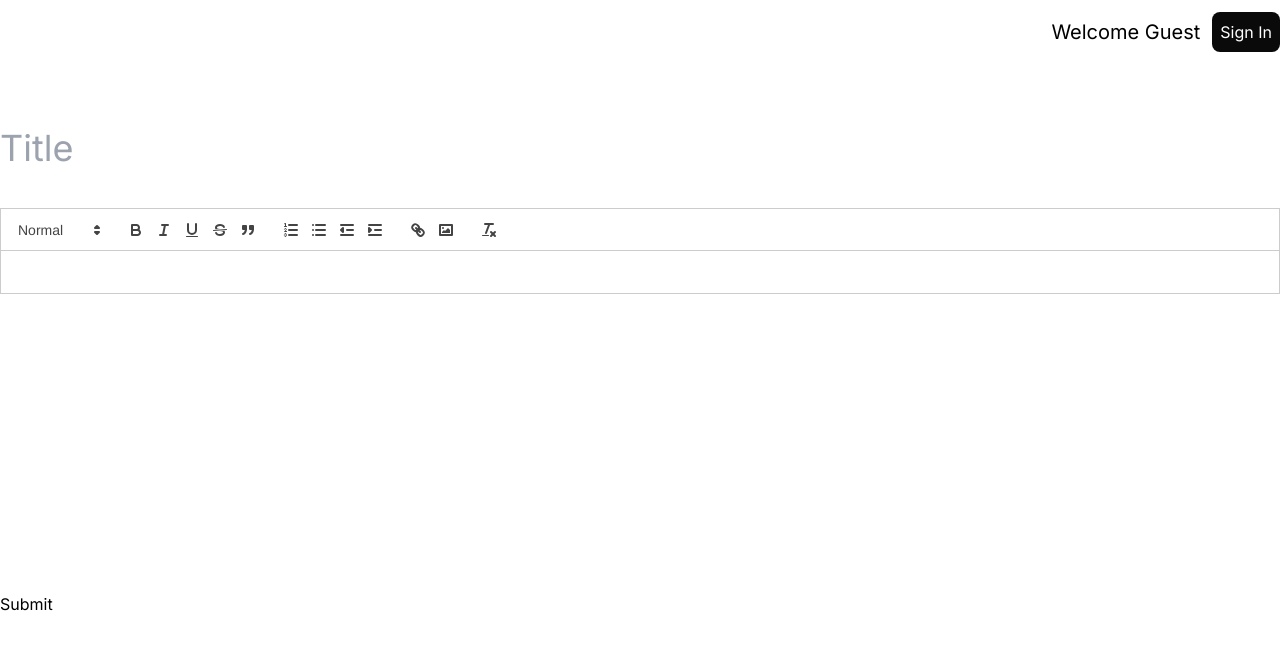
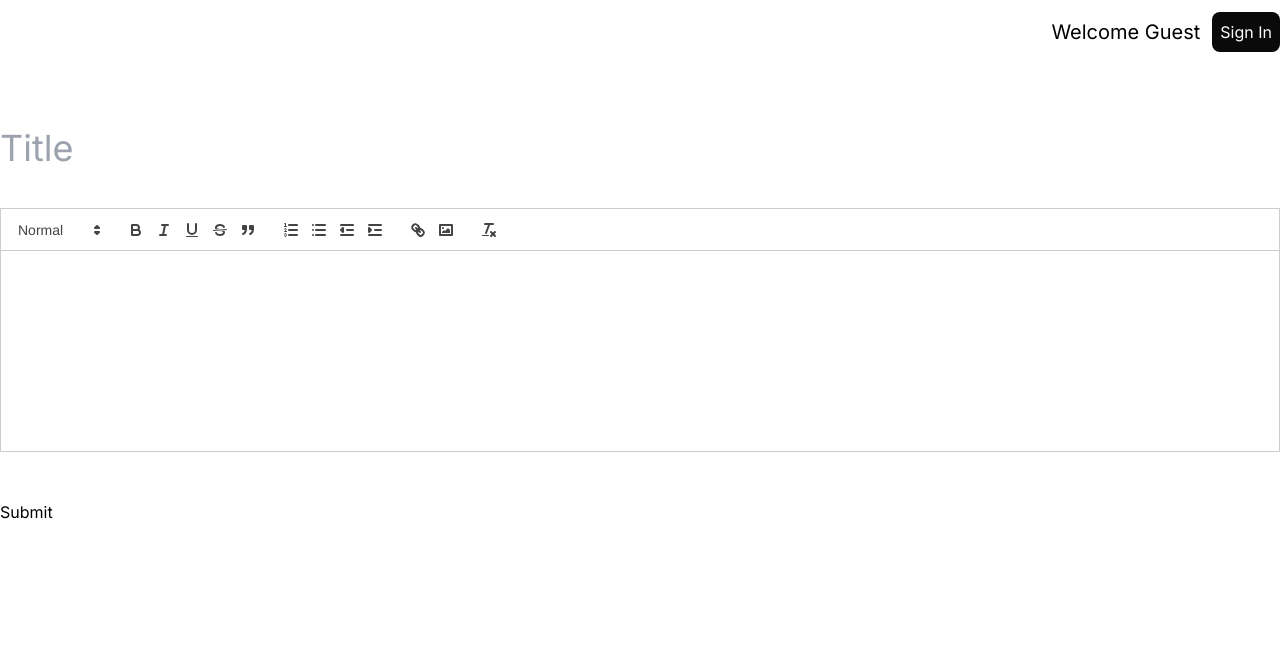
Before and after one commit to Hamzah-Ahmad/next-posts, a Next.js app: page /new in a window 1280 px wide. Shown: the top 650 px of the page. Built offline with nearby package versions, Linux system fonts and the light colour scheme; no server answers.

Commit message:
feat: protects edit page

```diff
--- a/app/(pages)/post/[id]/edit/page.tsx
+++ b/app/(pages)/post/[id]/edit/page.tsx
@@ -1,5 +1,8 @@
 import EditPostForm from "@/app/components/forms/EditPostForm";
 import { prisma } from "@/lib/prisma";
+import { authOptions } from "@/utils/authOptions";
+import { getServerSession } from "next-auth";
+import { notFound, redirect } from "next/navigation";
 import React from "react";
 
 function getPost(id: string) {
@@ -8,7 +11,11 @@ function getPost(id: string) {
 
 const EditPost = async ({ params }: { params: { id: string } }) => {
   const post = await getPost(params.id);
+  const session = await getServerSession(authOptions);
+
   if (!post) return <div>Post Not Found</div>;
+
+  if (session?.user.id !== post.authorId) notFound();
 
   return <EditPostForm post={post} />;
 };
--- a/app/components/Editor.tsx
+++ b/app/components/Editor.tsx
@@ -15,8 +15,8 @@ export const Editor = ({ handleChange, defaultValue = "" }: EditorProps) => {
     <DynamicQuill
       onChange={handleChange}
       theme="snow"
-      className="min-h-96"
       defaultValue={defaultValue}
+      style={{marginBottom: "48px"}}
       modules={{
         toolbar: [
           [{ header: [1, 2, false] }],
--- a/app/globals.css
+++ b/app/globals.css
@@ -44,6 +44,11 @@
 
 .renderer .ql-editor {
   padding: 12px 0 !important;
+  min-height: max-content;
+}
+
+.ql-editor {
+  min-height: 200px;
 }
 
 /* .renderer .ql-editor p {
--- a/app/layout.tsx
+++ b/app/layout.tsx
@@ -22,7 +22,7 @@ export default function RootLayout({
       <body className={inter.className}>
         <AuthProvider>
           <Header />
-          <div className="max-w-[1440px] m-auto mt-20">{children}</div>
+          <div className="max-w-[1280px] m-auto mt-20">{children}</div>
         </AuthProvider>
       </body>
     </html>
```
